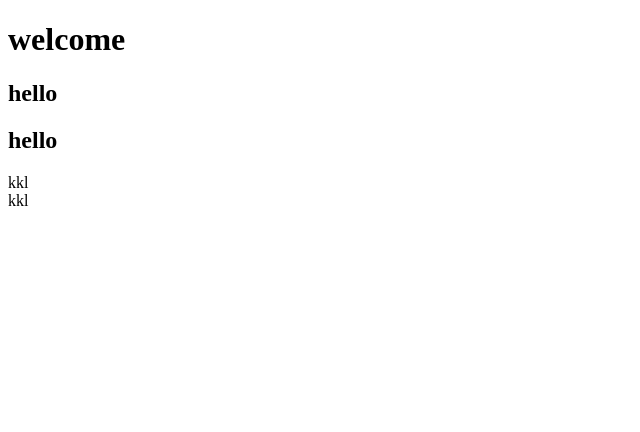
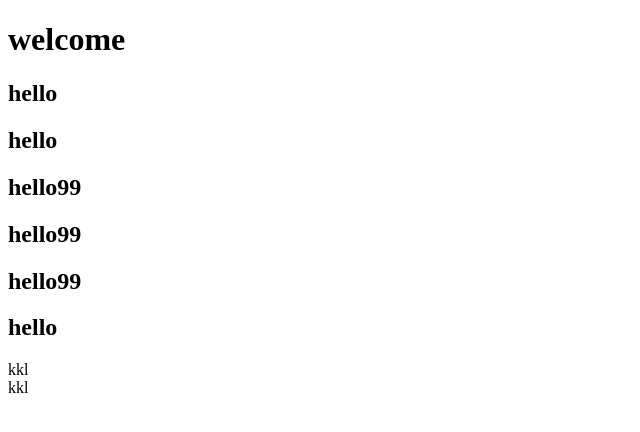
Before and after one commit to JannatOmar99/git-one, a plain HTML site: page index2.html in a window 1280 px wide. Shown: the whole page, without its empty margins (0-640 px from the left). Drawn offline with Linux system fonts and the light colour scheme.

Commit message:
update file

```diff
--- a/index2.html
+++ b/index2.html
@@ -7,6 +7,10 @@
         <h1>welcome</h1>
         <h2>hello</h2>
         <h2>hello</h2>
+        <h2>hello99</h2>
+        <h2>hello99</h2>
+        <h2>hello99</h2>
+        <h2>hello</h2>
         <div>kkl</div>
         <div>kkl</div>
     </body>
```
